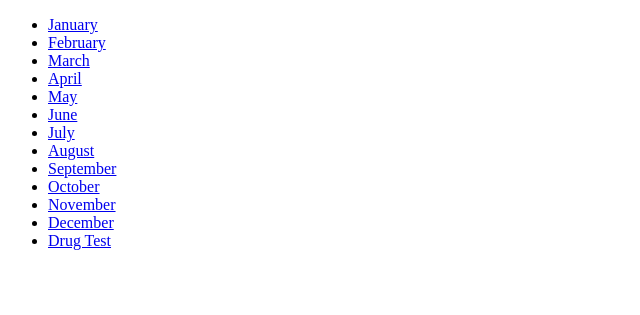
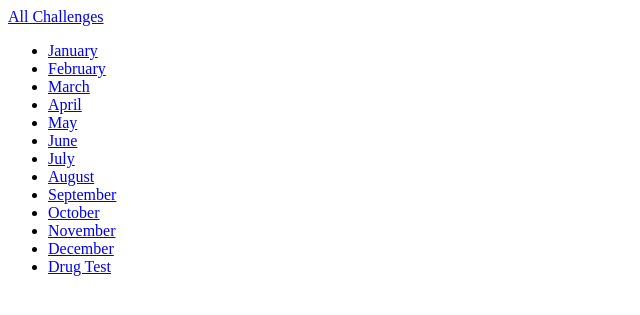
Before and after one commit to fulviort/Django_class, a Django app: page /challenges/ in a window 1280 px wide. Shown: the top 315 px of the page, without its empty margins (0-640 px from the left). Run offline with Django 4.2, Linux system fonts and the light colour scheme.

Commit message:
updates of the day

```diff
--- a/monthly_challenges/challenges/templates/challenges/challenge.html
+++ b/monthly_challenges/challenges/templates/challenges/challenge.html
@@ -5,6 +5,8 @@
     {% endblock %}
 
     {% block content %}
+        {% include "challenges/includes/header.html" with active_page="challenge" %}
+
         <h1>{{ mes|title }}'s Challenge</h1>
         {% if text is not None %}
             <h2>{{ text }}</h2>
--- /dev/null
+++ b/monthly_challenges/challenges/templates/challenges/includes/header.html
@@ -0,0 +1,5 @@
+<header>
+    <nav>
+        <a href="{% url "index" %}">All Challenges</a>
+    </nav>
+</header>
--- a/monthly_challenges/challenges/templates/challenges/index.html
+++ b/monthly_challenges/challenges/templates/challenges/index.html
@@ -5,6 +5,7 @@
     {% endblock %}
 
     {% block content %}
+        {% include "challenges/includes/header.html" %}
         <ul>
             {% for month in months %}
                 <!-- static way
--- a/monthly_challenges/challenges/urls.py
+++ b/monthly_challenges/challenges/urls.py
@@ -5,7 +5,7 @@ from . import views
 
 urlpatterns = [
     # path("test1", views.test1), path("test2", views.test2),path("test3", views.test3),
-    path("", views.index), # /challenges/
+    path("", views.index, name="index"), # /challenges/
     path("<int:month>", views.monthly_challenges_by_number),
     path("<str:month>", views.monthly_challenge, name="month-challenge")
 ]
--- a/monthly_challenges/challenges/views.py
+++ b/monthly_challenges/challenges/views.py
@@ -1,5 +1,5 @@
 from django.shortcuts import render
-from django.http import HttpResponse, HttpResponseNotFound, HttpResponseRedirect
+from django.http import HttpResponse, HttpResponseNotFound, HttpResponseRedirect, Http404
 from django.urls import reverse
 from django.template.loader import render_to_string
 
@@ -83,4 +83,9 @@ def monthly_challenge(request, month):
         """responde_data = render_to_string("challenges/challenge.html")"""
         """return HttpResponse(responde_data)"""
     except:
-        return HttpResponseNotFound("<h1>This month is not supported!</h1>")
+        # short way
+        raise Http404()
+
+        # long way
+        """error_response = render_to_string("404.html")
+        return HttpResponseNotFound(error_response)"""
```
Also changed, not shown: monthly_challenges/templates/404.html (added, +10 -0 lines).
